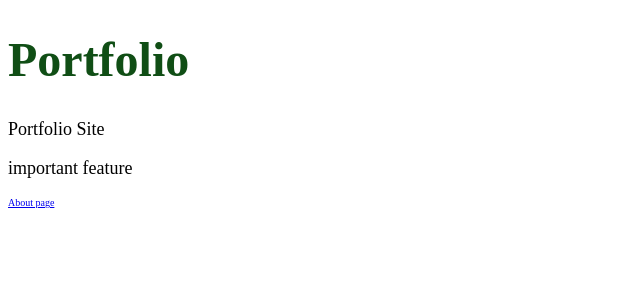
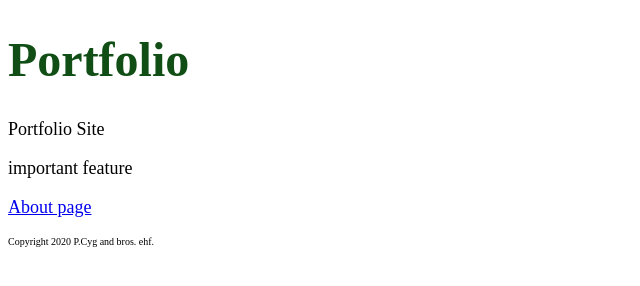
Before and after one commit to PiotrCyganik/git_test, a plain HTML site: page index.html in a window 1280 px wide. Shown: the whole page, without its empty margins (0-640 px from the left). Drawn offline with Linux system fonts and the light colour scheme.

Commit message:
copyright added

```diff
--- a/index.html
+++ b/index.html
@@ -10,6 +10,7 @@
     <h1>Portfolio</h1>
     <p>Portfolio Site</p>
     <p>important feature</p>
-    <a href="/about.html">About page</a>
+    <p><a href="file:///home/piotr/projekty/git/about.html">About page</a></p>
+    <footer>Copyright 2020 P.Cyg and bros. ehf. </footer>
 </body>
 </html>
```
Also changed, not shown: about.html (+1 -1 lines).
